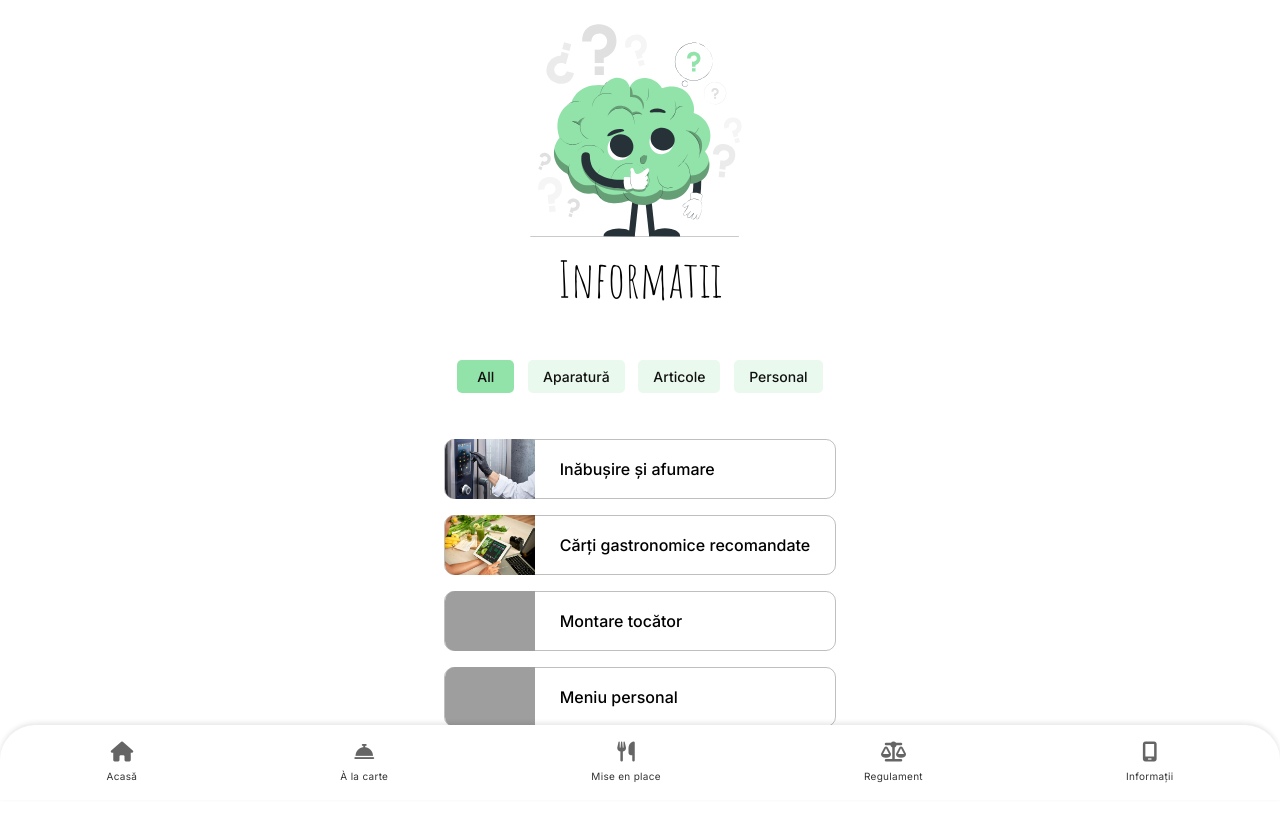
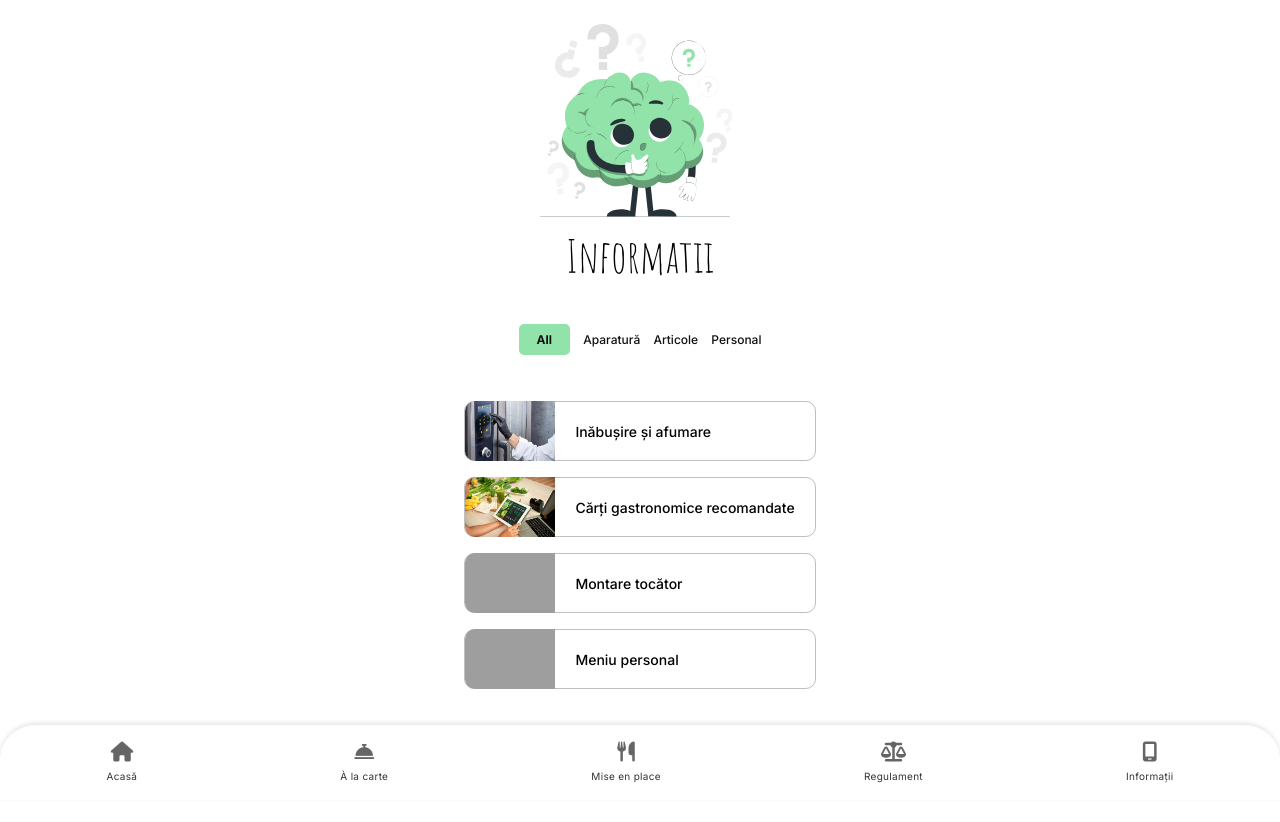
Before and after one commit to lilianaplaton/restaurant-app, a plain HTML site: page pages/knowledge.html in a window 1280 px wide. Drawn offline with Linux system fonts and the light colour scheme; grey boxes are pictures that could not be loaded.

Commit message:
filter btns

```diff
--- a/pages/knowledge.html
+++ b/pages/knowledge.html
@@ -20,16 +20,16 @@
     }
 
     .title-rules img {
-        width: 220px;
+        width: 200px;
         padding-top: 20px;
     }
 
     h1 {
-        font-size: 50px;
+        font-size: 45px;
     }
 
     .content-knowledge {
-        width: 100%;
+        width: auto;
         display: flex;
         align-items: center;
         justify-content: space-between;
@@ -39,34 +39,33 @@
 
     /* filter btn */
     .filter-buttons {
-        margin-top: 50px;
-        font-size: 14px;
+        margin-top: 40px;
+        font-size: 12px;
     }
 
     .filter-buttons ul li {
         border-radius: 5px;
-        background: #E9F9EE;
+
         color: #111;
         display: inline-block;
         margin: 0px 5px;
         cursor: pointer;
-        padding: 8px 15px;
+
     }
 
     .filter-buttons ul li.active {
         background: #92E3A9;
         border-radius: 5px;
-        padding: 8px 20px;
+        padding: 8px 18px;
         transition: 0.5;
+        font-weight: 700;
     }
-
-
 
     /* article-pages */
 
     .btn-pages {
-        padding: 30px;
-        margin-bottom: 60px;
+        padding: 30px 20px 0;
+        margin-bottom: 100px;
     }
 
     .open-button {
@@ -103,8 +102,8 @@
     }
 
     .open-button .btn-txt p {
-        font-size: 16px;
-        margin: 25px;
+        font-size: 14px;
+        margin: 20px;
     }
 </style>
 
```
Also changed, not shown: pages/recipes/recipes.html (+6 -6 lines).
